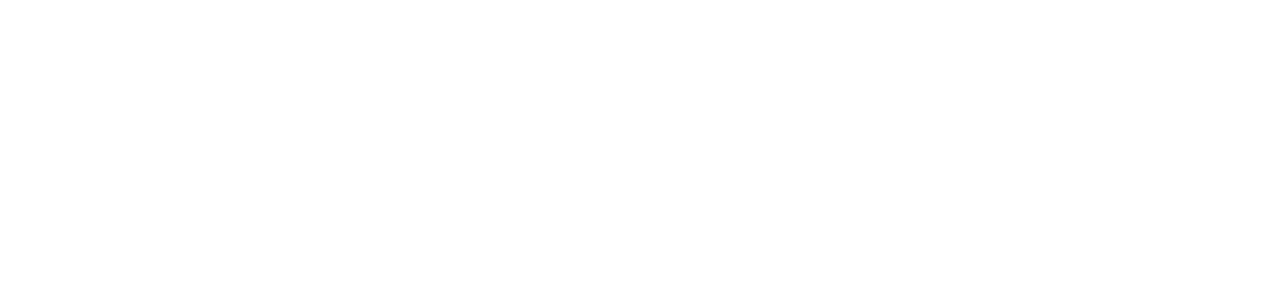
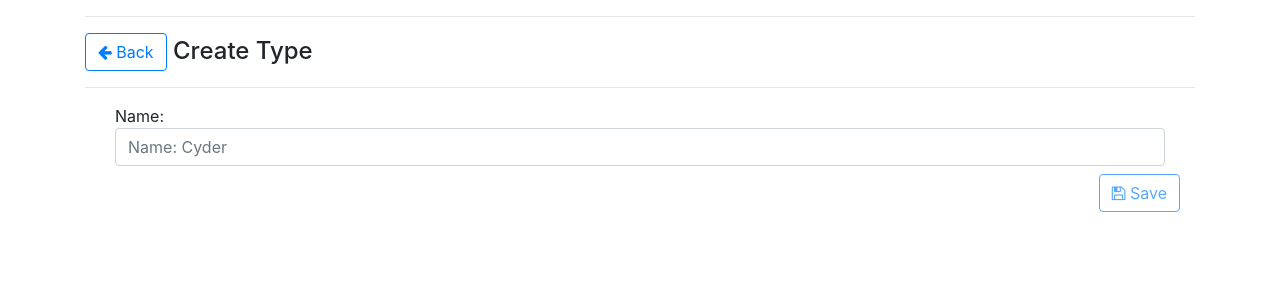
Before and after one commit to Gudlauggu/Dyrafjallshnjukur-AppFP, an Angular app: page /itemtype/create in a window 1280 px wide. Before the commit this address led to /. Shown: the top 300 px of the page. Built offline with nearby package versions, Linux system fonts and the light colour scheme.

Commit message:
creating a itemtype works

```diff
--- /dev/null
+++ b/src/app/itemTypes/itemtype-create/itemtype-create.component.html
@@ -0,0 +1,53 @@
+<div class="container">
+  <div class="row">
+    <div class="col-md-12">
+      <hr>
+      <h4>
+        <button
+          class="btn btn-outline-primary"
+          (click)="back()">
+          <i class="fa fa-arrow-left" aria-hidden="true"></i> Back
+        </button>
+        Create Type
+      </h4>
+      <hr>
+      <div class="col-md-12">
+        <form (ngSubmit)="save()" [formGroup]="itemTypeGroup" novalidate>
+          <div class="form-group">
+            <label class="center-block col-md-12">Name:
+              <input class="form-control"
+                     placeholder="Name: Cyder"
+                     [ngClass]="{
+                     'is-invalid':isInvalid('name'),
+                     'is-valid':isValid('name')}"
+                     formControlName="name">
+              <div *ngIf="isInvalid('name')"
+                   class="invalid-feedback">
+                <div *ngIf="itemTypeGroup.controls['name'].errors.required">
+                  Name is required.
+                </div>
+                <div *ngIf="itemTypeGroup.controls['name'].errors.minlength">
+                  Name must be at least 3 characters long.
+                </div>
+                <div *ngIf="itemTypeGroup.controls['name'].errors.maxlength">
+                  Name cannot be longer than 20 characters
+                </div>
+              </div>
+            </label>
+              <label></label>
+              <button
+                [disabled]="itemTypeGroup.invalid"
+                type="submit"
+                class="btn btn-outline-primary pull-right">
+                <i class="fa fa-floppy-o" aria-hidden="true"></i> Save
+              </button>
+          </div>
+
+        </form>
+        <ngb-alert *ngIf="itemTypeCreated" (close)="closeAlert()" type="success">Success!</ngb-alert>
+
+
+      </div>
+    </div>
+  </div>
+</div>
--- /dev/null
+++ b/src/app/itemTypes/itemtype-create/itemtype-create.component.ts
@@ -0,0 +1,62 @@
+import { Component, OnInit } from '@angular/core';
+import {Router} from '@angular/router';
+import {FormBuilder, FormGroup, Validators} from '@angular/forms';
+import {Item} from '../../items/shared/item.model';
+import {ItemType} from '../shared/itemType.model';
+import {ItemtypeService} from '../shared/itemtype.service';
+
+@Component({
+  selector: 'app-itemtype-create',
+  templateUrl: './itemtype-create.component.html',
+  styleUrls: ['./itemtype-create.component.css']
+})
+export class ItemtypeCreateComponent implements OnInit {
+
+  itemTypeGroup: FormGroup;
+  itemTypeCreated = false;
+  constructor(private router: Router,
+              private fb: FormBuilder,
+              private itemTypeService: ItemtypeService) {
+    this.itemTypeGroup = this.fb.group({
+      name: ['', [Validators.required, Validators.minLength(3), Validators.maxLength(20)]],
+    });
+  }
+
+  ngOnInit() {
+  }
+
+  isInvalid(controlName: string) {
+    const control = this.itemTypeGroup.controls[controlName];
+    return control.invalid && (control.touched || control.dirty);
+  }
+
+
+  isValid(controlName: string) {
+    const control = this.itemTypeGroup.controls[controlName];
+    return !control.invalid && (control.touched || control.dirty);
+  }
+
+  back() {
+    this.router.navigateByUrl('/items/create');
+  }
+
+  closeAlert() {
+    this.itemTypeCreated = false;
+  }
+
+  save() {
+    const itemTypeValues = this.itemTypeGroup.value;
+    const itemtype: ItemType = {
+      name: itemTypeValues.name
+    };
+    console.log(itemtype);
+    this.itemTypeService.create(itemtype)
+      .subscribe(itemtype => {
+        this.itemTypeGroup.reset();
+        this.itemTypeCreated = true;
+        setTimeout(() => {
+          this.itemTypeCreated = false;
+        }, 3000);
+      });
+  }
+}
--- a/src/app/itemTypes/shared/itemtype.service.ts
+++ b/src/app/itemTypes/shared/itemtype.service.ts
@@ -3,7 +3,6 @@ import {environment} from '../../../environments/environment';
 import {HttpClient} from '@angular/common/http';
 import {ItemType} from './itemType.model';
 import {Observable} from 'rxjs/Observable';
-import {Item} from '../../items/shared/item.model';
 
 const url = environment.apiEndpoint + '/itemtype';
 
@@ -16,4 +15,9 @@ export class ItemtypeService {
     return this.http
       .get<ItemType[]>(url);
   }
+
+  create(itemType: ItemType): Observable<ItemType> {
+    return this.http
+      .post<ItemType>(url, itemType);
+  }
 }
--- a/src/app/items/item-create/item-create.component.html
+++ b/src/app/items/item-create/item-create.component.html
@@ -7,6 +7,12 @@
           class="btn btn-outline-primary"
           (click)="back()">
           <i class="fa fa-arrow-left" aria-hidden="true"></i> Back
+        </button>
+        <button
+          class="btn btn-outline-primary pull-right"
+          (click)="createItemType()">
+          <i class="fa fa-plus" aria-hidden="true"></i> ItemType
+
         </button>
          Create Item
       </h4>
--- a/src/app/items/item-create/item-create.component.ts
+++ b/src/app/items/item-create/item-create.component.ts
@@ -1,13 +1,10 @@
 import {Component, Input, OnInit} from '@angular/core';
 import {Router} from '@angular/router';
-import {FormBuilder, FormControl, FormGroup, Validators} from '@angular/forms';
+import {FormBuilder, FormGroup, Validators} from '@angular/forms';
 import {ItemType} from '../../itemTypes/shared/itemType.model';
 import {Item} from '../shared/item.model';
 import {ItemService} from '../shared/item.service';
 import {ItemtypeService} from '../../itemTypes/shared/itemtype.service';
-import {DISABLED} from '@angular/forms/src/model';
-import {until} from 'selenium-webdriver';
-import elementIsDisabled = until.elementIsDisabled;
 
 @Component({
   selector: 'app-item-create',
@@ -80,4 +77,8 @@ export class ItemCreateComponent implements OnInit {
     console.log(value);
     this.itemTypeId = value;
   }
+
+  createItemType() {
+    this.router.navigateByUrl('/itemtype/create');
+  }
 }
```
Also changed, not shown: src/app/app.module.ts (+7 -1 lines), src/app/itemTypes/itemtype-create/itemtype-create.component.css (added), 1 other file (tests, documents, lock files or other folders).
